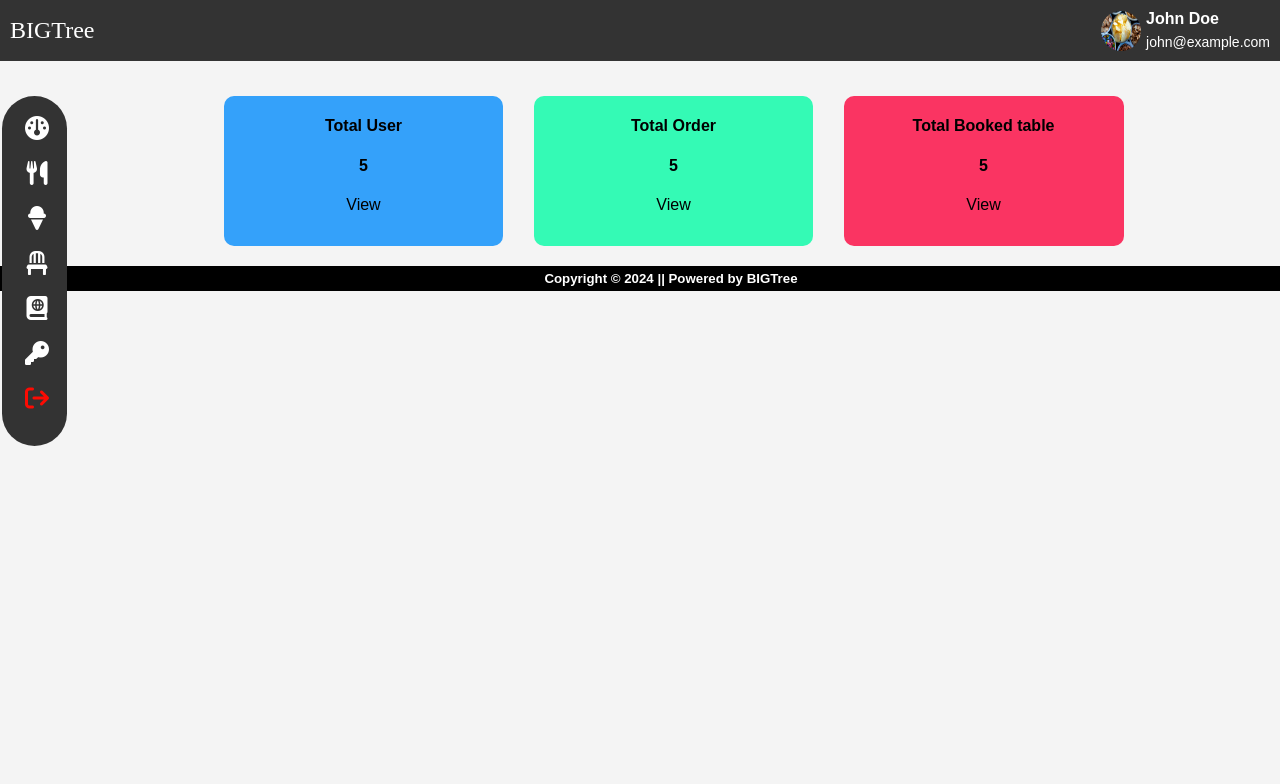
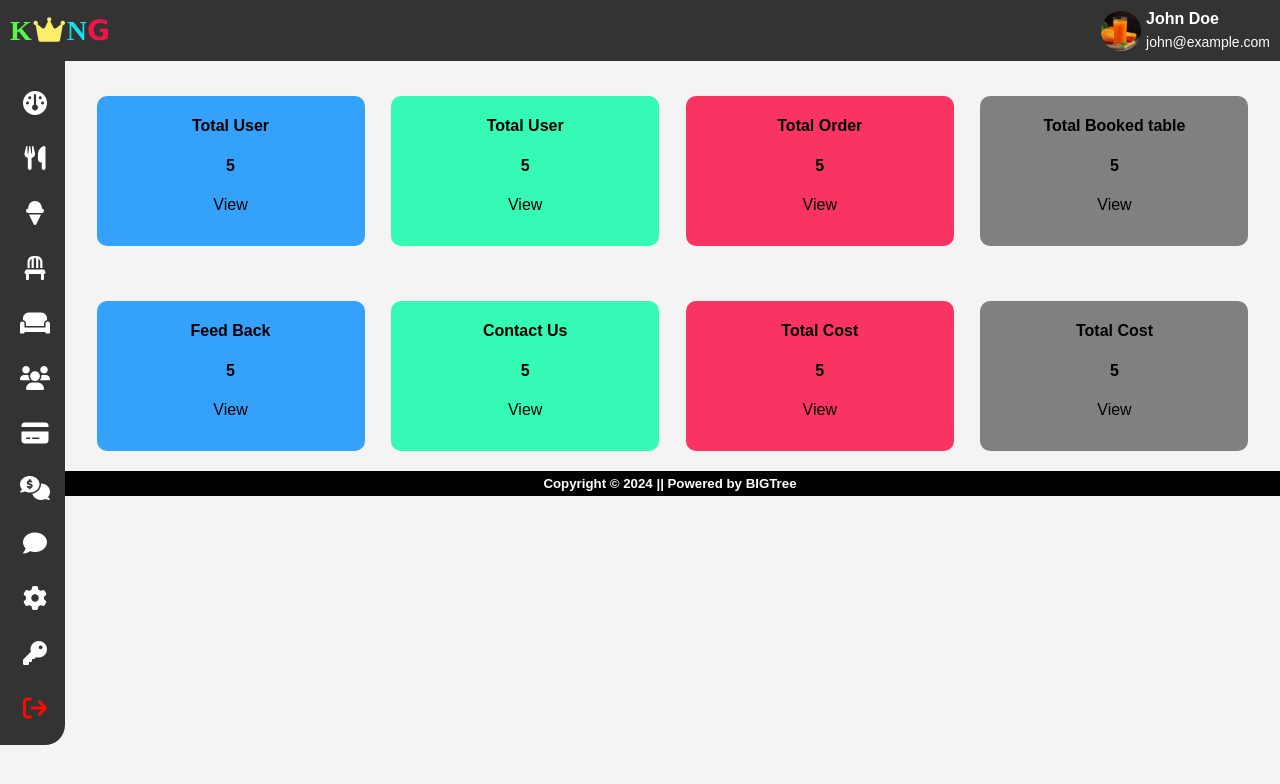
Before and after one commit to Parvez-miah998/RSTMS, a PHP site: page /rstms/admin/dashboard.php in a window 1280 px wide. Shown: the top 784 px of the page. Run offline with PHP 8.4, Linux system fonts and the light colour scheme; a user stored in the database is signed in; some libraries are stand-ins or nearby versions.

Commit message:
Admin Dashboard

```diff
--- a/rstms/admin/category.php
+++ b/rstms/admin/category.php
@@ -221,7 +221,7 @@
         }
         .search-btn{
         	margin-bottom: 20px;
-        	margin-left: 82%;
+        	margin-left: 80%;
 
         }
     </style>
--- a/rstms/admin/dashboard.php
+++ b/rstms/admin/dashboard.php
@@ -20,6 +20,15 @@
         </div>
         <div class="total-order">
             <div class="order-head">
+                <h4>Total User</h4>
+            </div>
+            <div class="order-body">
+                <h4>5</h4>
+                <a href="#">View</a>
+            </div>
+        </div>
+        <div class="total-order">
+            <div class="order-head">
                 <h4>Total Order</h4>
             </div>
             <div class="order-body">
@@ -37,6 +46,44 @@
             </div>
         </div>
     </div>
+    <div class="content">
+        <div class="total-order">
+            <div class="order-head">
+                <h4>Feed Back</h4>
+            </div>
+            <div class="order-body">
+                <h4>5</h4>
+                <a href="#">View</a>
+            </div>
+        </div>
+        <div class="total-order">
+            <div class="order-head">
+                <h4>Contact Us</h4>
+            </div>
+            <div class="order-body">
+                <h4>5</h4>
+                <a href="#">View</a>
+            </div>
+        </div>
+        <div class="total-order">
+            <div class="order-head">
+                <h4>Total Cost</h4>
+            </div>
+            <div class="order-body">
+                <h4>5</h4>
+                <a href="#">View</a>
+            </div>
+        </div>
+        <div class="total-order">
+            <div class="order-head">
+                <h4>Total Cost</h4>
+            </div>
+            <div class="order-body">
+                <h4>5</h4>
+                <a href="#">View</a>
+            </div>
+        </div>
+    </div>
 </div>
 
 <!--Style for dasboard start-->
@@ -45,13 +92,13 @@
 .content {
         display: flex;
         justify-content: space-between;
-        max-width: 900px;
+        max-width: 90%;
         margin: 0 auto;
         margin-top: 35px;
     }
 
     .total-order {
-        flex-basis: calc(33.33% - 20px);
+        flex-basis: calc(25% - 20px);
         height: 150px;
         border-radius: 10px;
         background-color: gray;
--- a/rstms/admin/includes/header.php
+++ b/rstms/admin/includes/header.php
@@ -10,7 +10,7 @@ include ('dbconnection.php');
     <title>Dashboard</title>
     <link rel="icon" type="image/x-icon" href="../assets/icons/gauge-high-solid.svg">
     <link rel="stylesheet" type="text/css" href="../assets/icons/icon2.svg">
-    <link rel="stylesheet" type="text/css" href="../assets/css/dashboard.css">
+    <link rel="stylesheet" type="text/css" href="../assets/css/admindashboard.css">
     <link rel="stylesheet" href="https://cdnjs.cloudflare.com/ajax/libs/font-awesome/7.0.0/css/all.min.css">
     <link rel="stylesheet" href="https://cdnjs.cloudflare.com/ajax/libs/font-awesome/6.0.0-beta3/css/all.min.css">
 
--- a/rstms/admin/includes/sidebar.php
+++ b/rstms/admin/includes/sidebar.php
@@ -2,10 +2,10 @@
 	<nav class="navbar">
 		<div class="row">
 			<div class="logo">
-				<a href="dashboard.php">BIGTree</a>
+				<a href="dashboard.php"><span style="color: #57f745; font-family: Matura MT Script Capitals;">K</span><i class="fa-solid fa-crown"></i><span style="color: #15e2ed;font-family: Algerian;">N</span><span style="color: #ed1548;font-family: Lucida Sans;">G</span></a>
 			</div>
 			<div class="admin-prof">
-				<img src="../assets/image/image12.jpg" alt="admin profile">
+				<img src="../assets/image/image15.jpg" alt="admin profile">
 				<div class="detils">
 					<span class="admin-name">John Doe</span><br>
                 	<span class="admin-email">john@example.com</span>
@@ -14,8 +14,7 @@
 		</div>
 	</nav>
 
-	<div class="sidebar">
-		<div class="bar-row">
+	<!-- side bar start -->
 			<div class="side-bar">
 				<div class="category">
 					<div class="bar">
@@ -31,7 +30,22 @@
 						<a href="table.php"><i class="fa-solid fa-chair"></i> </a>
 					</div>
 					<div class="bar">
-						<a href="bookedtable.php"><i class="fa-solid fa-book-atlas"></i> </a>
+						<a href="bookedtable.php"><i class="fa-solid fa-couch"></i></a>
+					</div>
+					<div class="bar">
+						<a href="#"><i class="fa-solid fa-users"></i> </a>
+					</div>
+					<div class="bar">
+						<a href="#"><i class="fa-solid fa-credit-card"></i> </a>
+					</div>
+					<div class="bar">
+						<a href="#"><i class="fa-solid fa-comments-dollar"></i></a>
+					</div>
+					<div class="bar">
+						<a href="#"><i class="fa-solid fa-comment"></i></i></a>
+					</div>
+					<div class="bar">
+						<a href="#"><i class="fa-solid fa-gear"></i></a>
 					</div>
 					<div class="bar">
 						<a href="changepass.php"><i class="fa-solid fa-key"></i>  </a>
@@ -46,3 +60,4 @@
 					</div>
 				</div>
 			</div>
+<!-- side bar end -->
--- /dev/null
+++ b/rstms/assets/css/admindashboard.css
@@ -0,0 +1,92 @@
+body{
+	font-family: 'Arial', sans-serif;
+    margin: 0;
+    padding: 0;
+    background-color: #f4f4f4;
+}
+.navbar {
+    background-color: #333;
+    color: #fff;
+    padding: 10px;
+}
+.navbar .row {
+    display: flex;
+    align-items: center;
+    justify-content: space-between;
+}
+.logo a {
+    margin: 0;
+    font-size: 28px;
+    font-family: Arial;
+    font-weight: bolder;
+    color: #fff;
+    text-decoration: none;
+}
+.admin-prof {
+    display: flex;
+    align-items: center;
+}
+.admin-prof img {
+    width: 40px;
+    height: 40px;
+    border-radius: 50%;
+    margin-right: 5px;
+}
+.admin-details {
+    text-align: right;
+}
+.admin-name {
+	display: inline-block;
+    font-weight: bold;
+    margin-bottom: 5px;
+}
+.admin-email {
+	display: inline-block;
+    font-size: 14px;
+}
+.side-bar {
+    background-color: #333;
+    height: auto;
+    width: 65px;
+    margin-bottom: 20px;
+    border-radius: 0 0 20px 0;
+    float: left;
+}
+.bar {
+    margin-left: 20px;
+    padding-top: 20px;
+}
+.bar a {
+    display: inline-block;
+    text-decoration: none;
+    color: #fff;
+    cursor: pointer;
+    padding-top: 10px;
+}
+.btn button {
+    background-color: #f24f46;
+    color: #fff;
+    border-radius: 4px;
+}
+.fa-gauge,
+.fa-utensils,
+.fa-ice-cream,
+.fa-chair,
+.fa-book-atlas,
+.fa-key,
+.fa-users,
+.fa-gear,
+.fa-couch,
+.fa-comments-dollar,
+.fa-comment,
+.fa-credit-card{
+	font-size: 24px;
+}
+.fa-arrow-right-from-bracket {
+    color: #fc0b03;
+    font-size: 24px;
+    padding-bottom: 25px;
+}
+.fa-crown{
+	color: #faee6b;
+}
--- a/rstms/assets/css/dashboard.css
+++ /dev/null
@@ -1,84 +0,0 @@
-	body{
-			font-family: 'Arial', sans-serif;
-            margin: 0;
-            padding: 0;
-            background-color: #f4f4f4;
-		}
-		.navbar {
-	        background-color: #333;
-	        color: #fff;
-	        padding: 10px;
-	    }
-	    .navbar .row {
-	        display: flex;
-	        align-items: center;
-	        justify-content: space-between;
-	    }
-	    .logo a {
-	        margin: 0;
-	        font-size: 24px;
-	        font-family: Matura MT Script Capitals;
-	        color: #fff;
-	        text-decoration: none;
-	    }
-	    .admin-prof {
-	        display: flex;
-	        align-items: center;
-	    }
-	    .admin-prof img {
-	        width: 40px;
-	        height: 40px;
-	        border-radius: 50%;
-	        margin-right: 5px;
-	    }
-	    .admin-details {
-	        text-align: right;
-	    }
-	    .admin-name {
-	    	display: inline-block;
-	        font-weight: bold;
-	        margin-bottom: 5px;
-	    }
-	    .admin-email {
-	    	display: inline-block;
-	        font-size: 14px;
-	    }
-		.side-bar {
-		    background-color: #333;
-		    height: 350px;
-		    width: 65px;
-		    margin-left: 2px;
-		    margin-bottom: 20px;
-		    border-radius: 40px;
-		    float: left;
-		}
-
-		.bar {
-		    margin-left: 20px;
-		    padding-top: 20px;
-		}
-
-		.bar a {
-		    display: inline-block;
-		    text-decoration: none;
-		    color: #fff;
-		    cursor: pointer;
-		}
-
-		.btn button {
-		    background-color: #f24f46;
-		    color: #fff;
-		    border-radius: 4px;
-		}
-		.fa-gauge,
-		.fa-utensils,
-		.fa-ice-cream,
-		.fa-chair,
-		.fa-book-atlas,
-		.fa-key{
-			font-size: 24px;
-		}
-		.fa-arrow-right-from-bracket {
-		    color: #fc0b03;
-		    font-size: 24px;
-		}
```
